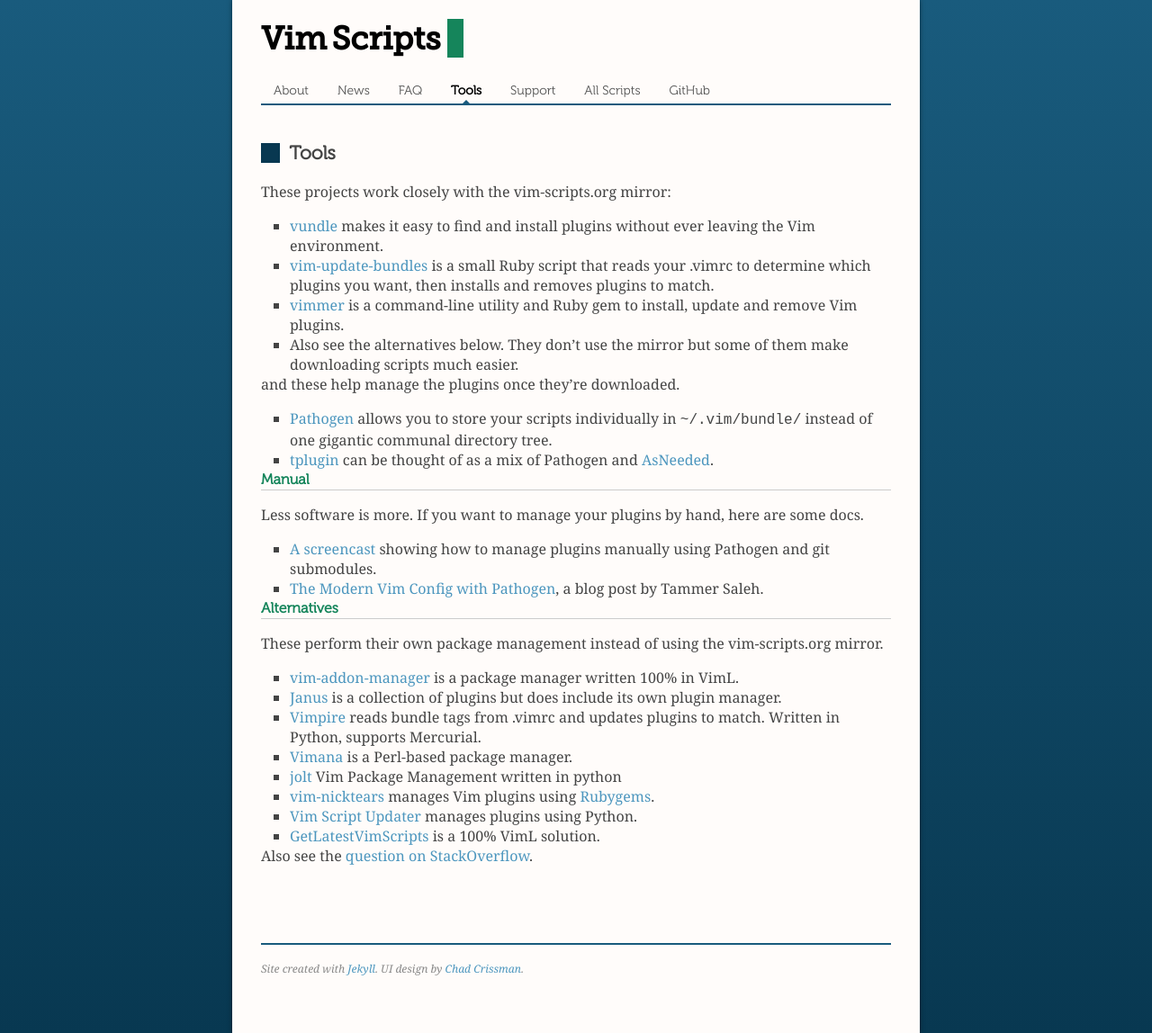
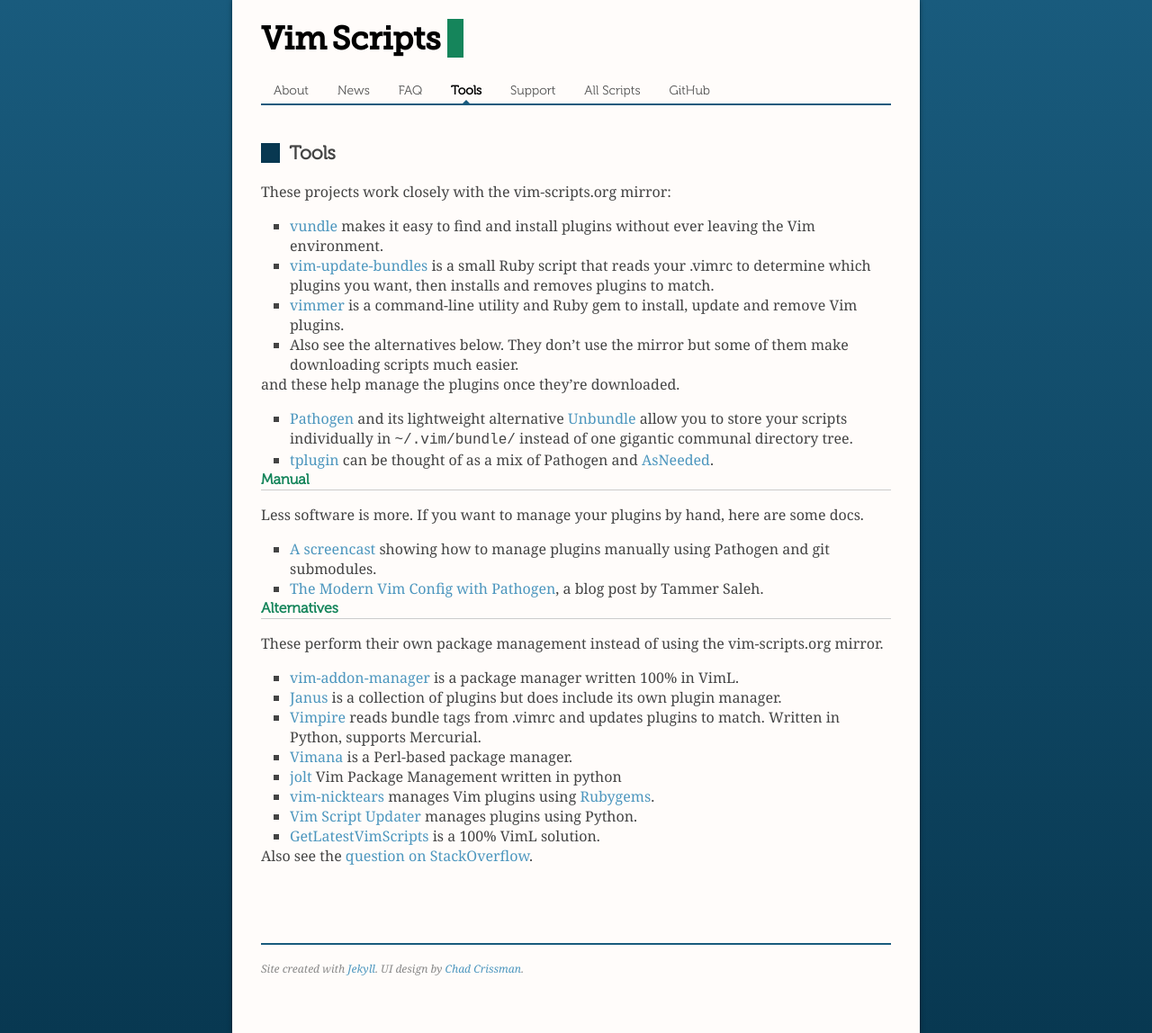
Before and after one commit to vim-scraper/vim-scraper.github.com, a Jekyll site: the page built from vim/tools.markdown, in a window 1280 px wide. Shown: the whole page at 90% size. Built offline with Jekyll 4.4.1, drawn with Linux system fonts in a browser that asks for light colours; Markdown is read by kramdown in place of the engine named in the settings; comment, search, counter and statistics services are not loaded.

Commit message:
Unbundle as lightweight alternative to Pathogen

```diff
--- a/vim/tools.markdown
+++ b/vim/tools.markdown
@@ -20,7 +20,8 @@
 
 and these help manage the plugins once they're downloaded.
 
- * [Pathogen](http://github.com/tpope/vim-pathogen) allows you to store your scripts
+ * [Pathogen](http://github.com/tpope/vim-pathogen) and its lightweight alternative
+   [Unbundle](http://github.com/sunaku/vim-unbundle) allow you to store your scripts
    individually in `~/.vim/bundle/` instead of one gigantic communal directory tree.
  * [tplugin](http://github.com/tomtom/tplugin_vim)
    can be thought of as a mix of Pathogen and
```
